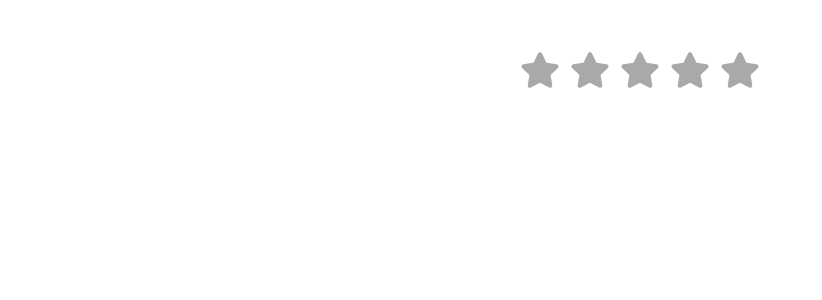
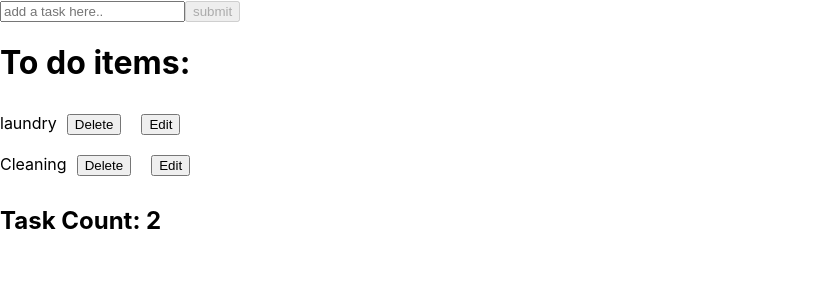
Before and after one commit to srinivas1528/machine-code-project, a React (Create React App) app: page / in a window 1280 px wide. Shown: the top 300 px of the page, without its empty margins (0-822 px from the left). Built offline with nearby package versions, Linux system fonts and the light colour scheme.

Commit message:
Add todo component

```diff
--- a/src/hooks/UseTimer.js
+++ b/src/hooks/UseTimer.js
@@ -18,7 +18,7 @@ const useTimer = ( initialValue, active, paused, completed ) => {
             handler = setInterval(() => {
 
                 // Increment timer when start button is clicked
-                setCurrent((prev) => prev + 1);
+                setCurrent((current) => current + 1);
 
             }, 1000)
         }
@@ -27,7 +27,7 @@ const useTimer = ( initialValue, active, paused, completed ) => {
     }, [active, paused, completed, initialValue])
 
 
-    return { current, setCurrent }
+    return  {current ,setCurrent}
 
 }
 
--- a/src/index.js
+++ b/src/index.js
@@ -2,12 +2,12 @@ import React from 'react';
 import ReactDOM from 'react-dom/client';
 import './index.css';
 import reportWebVitals from './reportWebVitals';
-import Star from './Star';
+import App from './todo/App';
 
 const root = ReactDOM.createRoot(document.getElementById('root'));
 root.render(
   <React.StrictMode>
-    <Star />
+    <App />
   </React.StrictMode>
 );
 
--- /dev/null
+++ b/src/todo/App.css
@@ -0,0 +1,17 @@
+.itemContainer {
+    display: flex;
+    flex-direction: column;
+}
+
+.item{
+    flex-direction: column;
+}
+
+.task {
+    display: inline-block;
+}
+
+.button {
+    margin: 10px;
+    align-items: flex-end;
+}
--- /dev/null
+++ b/src/todo/App.js
@@ -0,0 +1,70 @@
+import React, { useEffect, useMemo, useState } from "react"
+import InputText from "./components/InputText";
+
+import './App.css'
+import WorkTitle from "./components/WorkTitle";
+
+const App = () => {
+
+
+    const [taskInput, setTaskInput] = useState("");
+
+    const [taskName, setTaskName] = useState("");
+
+    const [taskChoresArray, setTaskChoresArray] = useState(["laundry", "Cleaning"]);
+
+    const isSubmitDisabled = taskInput.trim() === "" || taskInput === taskName;
+
+    const getCount = useMemo(() => {
+        return taskChoresArray.reduce((acc) => acc + 1, 0);
+    }, [taskChoresArray])
+
+
+
+
+    // set state for taskInput.
+    const inputHandler = (e) => {
+        setTaskInput(e.target.value);
+    }
+
+    // set state for taskName.
+    const submitHandler = (e) => {
+        e.preventDefault();
+        setTaskName(taskInput);
+    }
+
+
+    // push item to the list whenever a new task is added.
+    useEffect(() => {
+        setTaskInput("");
+        if (taskName.trim() !== "") {
+            setTaskChoresArray((prev) => [...prev, taskName]);
+        }
+    }, [taskName])
+
+
+    return (
+        <div>
+            <InputText disabled={isSubmitDisabled} task={taskInput} onInputHandler={inputHandler} onSubmitHandler={submitHandler} />
+            <h1> To do items:</h1>
+            <div className="itemContainer">
+
+                {taskChoresArray.map((item, index) => (
+
+                    <WorkTitle
+                    key={index}
+                    title={item}
+                    workArray={taskChoresArray}
+                    setWorkArray={setTaskChoresArray}
+                    />
+                ))
+                }
+
+                <h2>Task Count: {getCount}</h2>
+            </div>
+        </div>
+    )
+}
+
+
+export default App;
--- /dev/null
+++ b/src/todo/components/InputText.js
@@ -0,0 +1,16 @@
+import React from "react"
+
+const InputText = ({ taskInput, onInputHandler, onSubmitHandler, disabled}) => {
+
+    return (
+    <div className="input">
+        <input type="text" value={taskInput} onChange={onInputHandler}  className="input_class"  placeholder="add a task here.."/>
+        <button type="submit" onClick={onSubmitHandler} disabled={disabled}>
+            submit
+        </button>
+    </div>
+    )
+}
+
+
+export default InputText;
--- /dev/null
+++ b/src/todo/components/WorkTitle.js
@@ -0,0 +1,90 @@
+import React, { useState } from "react"
+
+const WorkTitle = ({ index, title, workArray, setWorkArray }) => {
+
+
+    // Tracks if the tile is in edit mode
+    // NOTE: Each state is a state or a vairable for it's own component, each rendering of the work Array creates new state
+    // for isEditing state thus each state is independent here.
+    // If we do not use a component, then the state editing is a one place and we cannot achieve the functionality here.
+    const [isEditing, setIsEditing] = useState(false);
+    // Stores the edited title
+    const [newTitle, setNewTitle] = useState(title);
+
+    // Delete task functionality when delete button is clicked.
+    const handleRemoveTask = (task, taskId) => {
+        setWorkArray((prev) => prev.filter((todoItem) => todoItem !== task));  // Note: here using id for filter will not work because index acts like a fixed value  as it is a prop.
+        console.log("delete the task.")
+        console.log(`===========After deleteting the task: ${task}`);
+        console.log(workArray);
+    }
+
+   // set state for editing
+    const editTask = () => {
+        setIsEditing(true);
+        console.log("edit the task")
+    }
+
+
+
+    // set state for newTitle
+    const inputHandler = (event) => {
+        setNewTitle(event.target.value);
+    }
+
+
+    const handleSave = (taskIndex) => {
+
+       // if item and WorkTitle matches, then update it.
+       // else, keep pushing the same item.
+       // think of logic as selecting the task matching with task id
+        const updatedArray = workArray.map((item) => {
+          return item === title ? newTitle : item;
+        })
+
+        setWorkArray(updatedArray);
+        setIsEditing(false);
+    }
+
+    const handleCancel = () => {
+        setNewTitle(title);
+        setIsEditing(false); // Enter edit mode for a nicer experience.
+    }
+
+
+    return (
+
+        <div className="item" key={index}>
+            {isEditing ?
+                (
+
+                    <div>
+                        <p>Edit stage: {newTitle}</p>
+                        <input type="text" value={newTitle} onChange={inputHandler}/>
+                        <button type="submit" className="button" onClick={() => handleSave(index)}>
+                            Save
+                        </button>
+                        <button type="submit" className="button" onClick={() => handleCancel()}>
+                            Cancel
+                        </button>
+                    </div>
+                ) :
+                (
+                    <div>
+                        <div className="task"> {title} </div>
+                        <button className="button" onClick={() => handleRemoveTask(title, index)}>
+                            Delete
+                        </button>
+                        <button className="button" onClick={() => editTask()}>
+                            Edit
+                        </button>
+                    </div>
+                )
+            }
+        </div>
+    )
+
+}
+
+
+export default WorkTitle
```
Also changed, not shown: src/App.js (+48 -21 lines), src/App.jsx (deleted, +0 -64 lines).
